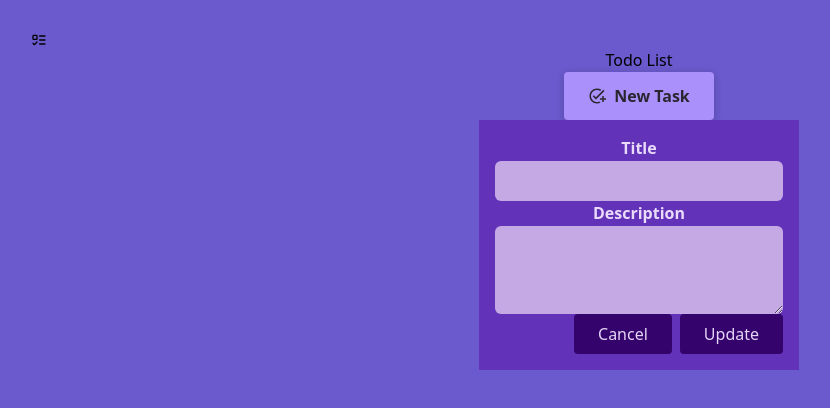
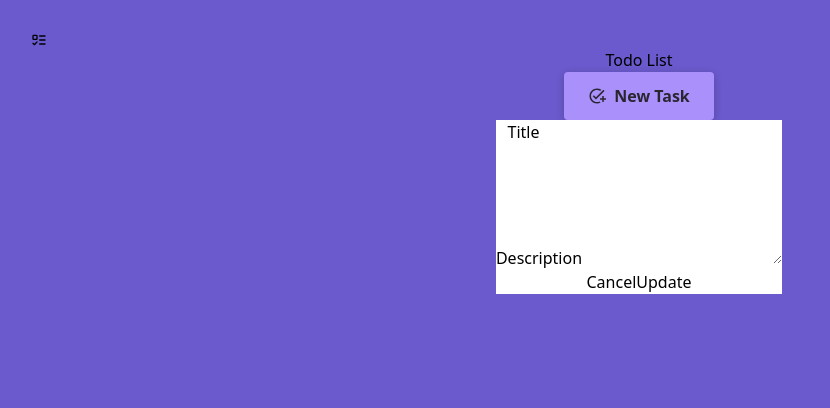
Before and after one commit to ManhhND/react-todo-list, a React (Vite) app: page / in a window 1280 px wide. Both pictures are taken after a click on the button "New Task". Shown: the top 408 px of the page, without its empty margins (1-831 px from the left). Built offline with nearby package versions, Linux system fonts and the light colour scheme.

Commit message:
style: change TaskForm style from css to tailwind

```diff
--- a/src/components/TaskForm.module.css
+++ /dev/null
@@ -1,55 +0,0 @@
-.form {
-  background-color: #6233b9;
-  padding: 1rem;
-  width: 20rem;
-}
-
-.form label {
-  display: block;
-  margin-bottom: 0.05rem;
-  color: #eadbfb;
-  font-weight: bold;
-}
-
-.form input,
-.form textarea {
-  display: block;
-  width: 100%;
-  font: inherit;
-  padding: 0.5rem;
-  border-radius: 6px;
-  border: none;
-  background-color: #c4a9e4;
-  color: #28262c;
-}
-
-.actions {
-  display: flex;
-  justify-content: flex-end;
-  align-items: center;
-  gap: 0.5rem;
-}
-
-.actions button {
-  cursor: pointer;
-  font: inherit;
-  padding: 0.5rem 1.5rem;
-  border: none;
-  border-radius: 4px;
-  background-color: #34036c;
-  color: #e5d5f7;
-}
-
-.actions button:hover {
-  background-color: #23014a;
-}
-
-.actions a {
-  background-color: transparent;
-  text-decoration: none;
-  color: #e5d5f7;
-}
-
-.actions a:hover {
-  color: #d1bee6;
-}
--- a/src/components/TaskForm.tsx
+++ b/src/components/TaskForm.tsx
@@ -3,7 +3,6 @@ import { useAppDispatch } from "../app/hook";
 import { addTask, updateTask } from "../features/taskSlice";
 import { TaskItem } from "../routes/TaskList";
 import Modal from "./Modal";
-import classes from './TaskForm.module.css';
 
 const TaskForm = ({
   action,
@@ -49,19 +48,19 @@ const TaskForm = ({
   return (
     <>
       <Modal onClose={onModalClose}>
-        <form className={classes.form} onSubmit={handleSubmit}>
-          <p>
-            <label htmlFor="title">Title</label>
-            <input type="text" id="title" name='title' required onChange={handleTitleChange} defaultValue={taskData?.title} ref={titleRef} />
-          </p>
-          <p>
-            <label htmlFor="description">Description</label>
-            <textarea id="description" name='description' required rows={3} onChange={handleDescriptionChange} defaultValue={taskData?.description} ref={descriptionRef} />
-          </p>
-          <p className={classes.actions}>
-            <button type="button" onClick={onModalClose}>Cancel</button>
-            <button>{action === 'post' ? 'Add' : 'Update'}</button>
-          </p>
+        <form className="p-4" onSubmit={handleSubmit}>
+          <div className="mb-4">
+            <label className="text-violet-500" htmlFor="title">Title</label>
+            <input className="w-full p-2 border border-violet-500 rounded-md" type="text" id="title" name='title' required onChange={handleTitleChange} defaultValue={taskData?.title} ref={titleRef} />
+          </div>
+          <div className="mb-4">
+            <label className="text-violet-500" htmlFor="description">Description</label>
+            <textarea className="block p-2 w-full border border-violet-500 rounded-md" id="description" name='description' required rows={5} onChange={handleDescriptionChange} defaultValue={taskData?.description} ref={descriptionRef} />
+          </div>
+          <div className="mt-4 flex gap-2 justify-center">
+            <button className="p-4 rounded-md hover:bg-black/[0.1] w-1/2 text-violet-500" type="button" onClick={onModalClose}>Cancel</button>
+            <button className="p-4 rounded-md bg-violet-500 hover:bg-violet-600 text-white w-1/2">{action === 'create' ? 'Create' : 'Update'}</button>
+          </div>
         </form>
       </Modal>
     </>
```
